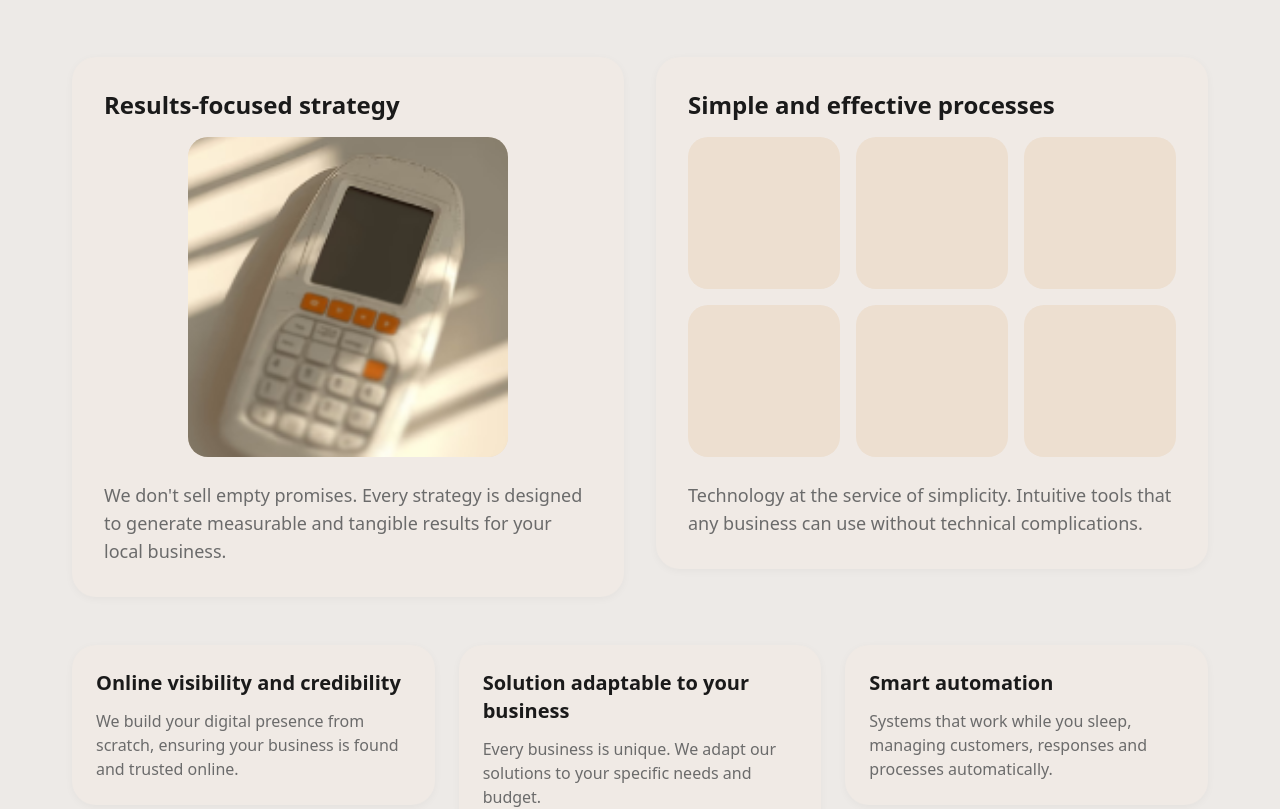
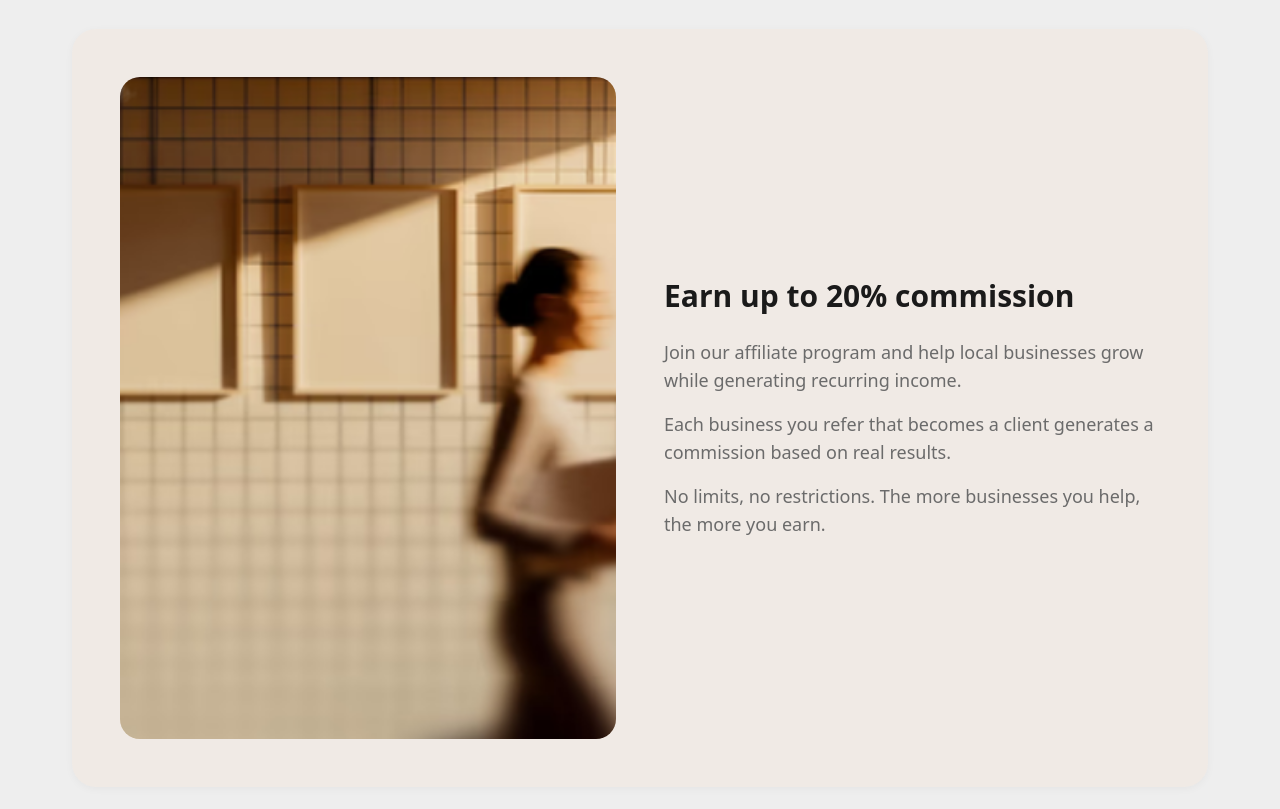
Before and after one commit to sergeiovitch63-create/publox-marketing, a Next.js app: page /en in a window 1280 px wide. Shown: the part 4120-4929 px from the top of the page. Built offline with nearby package versions, Linux system fonts and the light colour scheme.

Commit message:
Remove old home section and tighten layout

```diff
--- a/app/[locale]/page.tsx
+++ b/app/[locale]/page.tsx
@@ -6,7 +6,6 @@ import Section from '@/components/Section';
 import FadeIn from '@/components/FadeIn';
 import Button from '@/components/Button';
 import Card from '@/components/Card';
-import FrameImage from '@/components/FrameImage';
 import HeroMedia from '@/components/HeroMedia';
 import VideoPlaceholder from '@/components/VideoPlaceholder';
 
@@ -238,97 +237,6 @@ export default async function HomePage({
         </Container>
       </Section>
 
-      {/* SOLUCIÓN SECTION */}
-      <Section bgColor="soft-beige" className="py-20 md:py-24 lg:py-28">
-        <Container>
-          <FadeIn>
-            <h2 className="text-4xl md:text-5xl font-bold text-center mb-16 text-text-primary">
-              {t('solucion.titleLine1')}
-              <br />
-              {t('solucion.titleLine2')}
-            </h2>
-          </FadeIn>
-
-          {/* Row 1: 2 large cards */}
-          <div className="grid md:grid-cols-2 gap-8 mb-12">
-            <FadeIn>
-              <Card className="p-8 hover:shadow-soft-lg transition-shadow">
-                <h3 className="text-2xl font-bold mb-4 text-text-primary">
-                  {t('solucion.card1.title')}
-                </h3>
-                <div className="mb-6 relative aspect-square max-w-xs mx-auto rounded-image overflow-hidden bg-warm-beige">
-                  <Image
-                    src="/media/images/commission-system.png"
-                    alt={locale === 'es' ? 'Estrategia enfocada en resultados' : locale === 'en' ? 'Results-focused strategy' : 'Stratégie axée sur les résultats'}
-                    fill
-                    className="object-cover"
-                    sizes="(max-width: 768px) 100vw, 320px"
-                  />
-                </div>
-                <p className="text-text-secondary text-lg">
-                  {t('solucion.card1.text')}
-                </p>
-              </Card>
-            </FadeIn>
-
-            <FadeIn delay={0.1}>
-              <Card className="p-8 hover:shadow-soft-lg transition-shadow">
-                <h3 className="text-2xl font-bold mb-4 text-text-primary">
-                  {t('solucion.card2.title')}
-                </h3>
-                <div className="grid grid-cols-3 gap-4 mb-6">
-                  {[1, 2, 3, 4, 5, 6].map((i) => (
-                    <div
-                      key={i}
-                      className="aspect-square bg-warm-beige rounded-image"
-                    />
-                  ))}
-                </div>
-                <p className="text-text-secondary text-lg">
-                  {t('solucion.card2.text')}
-                </p>
-              </Card>
-            </FadeIn>
-          </div>
-
-          {/* Row 2: 3 small cards */}
-          <div className="grid md:grid-cols-3 gap-6">
-            <FadeIn>
-              <Card className="p-6 hover:shadow-soft-lg transition-shadow">
-                <h3 className="text-xl font-bold mb-3 text-text-primary">
-                  {t('solucion.card3.title')}
-                </h3>
-                <p className="text-text-secondary">
-                  {t('solucion.card3.text')}
-                </p>
-              </Card>
-            </FadeIn>
-
-            <FadeIn delay={0.1}>
-              <Card className="p-6 hover:shadow-soft-lg transition-shadow">
-                <h3 className="text-xl font-bold mb-3 text-text-primary">
-                  {t('solucion.card4.title')}
-                </h3>
-                <p className="text-text-secondary">
-                  {t('solucion.card4.text')}
-                </p>
-              </Card>
-            </FadeIn>
-
-            <FadeIn delay={0.2}>
-              <Card className="p-6 hover:shadow-soft-lg transition-shadow">
-                <h3 className="text-xl font-bold mb-3 text-text-primary">
-                  {t('solucion.card5.title')}
-                </h3>
-                <p className="text-text-secondary">
-                  {t('solucion.card5.text')}
-                </p>
-              </Card>
-            </FadeIn>
-          </div>
-        </Container>
-      </Section>
-
       {/* OPORTUNIDAD SECTION */}
       <Section className="py-20 md:py-24 lg:py-28">
         <Container>
--- a/messages/en.json
+++ b/messages/en.json
@@ -61,30 +61,6 @@
           "text1": "High-quality graphic materials for your business.",
           "text2": "Business cards, flyers, brochures and more, designed to make an impact.",
           "text3": "Professional printing that reflects the quality of your brand."
-        }
-      },
-      "solucion": {
-        "titleLine1": "A solution designed for",
-        "titleLine2": "local businesses",
-        "card1": {
-          "title": "Results-focused strategy",
-          "text": "We don't sell empty promises. Every strategy is designed to generate measurable and tangible results for your local business."
-        },
-        "card2": {
-          "title": "Simple and effective processes",
-          "text": "Technology at the service of simplicity. Intuitive tools that any business can use without technical complications."
-        },
-        "card3": {
-          "title": "Online visibility and credibility",
-          "text": "We build your digital presence from scratch, ensuring your business is found and trusted online."
-        },
-        "card4": {
-          "title": "Solution adaptable to your business",
-          "text": "Every business is unique. We adapt our solutions to your specific needs and budget."
-        },
-        "card5": {
-          "title": "Smart automation",
-          "text": "Systems that work while you sleep, managing customers, responses and processes automatically."
         }
       },
       "oportunidad": {
--- a/messages/es.json
+++ b/messages/es.json
@@ -61,30 +61,6 @@
           "text1": "Material gráfico de alta calidad para tu negocio.",
           "text2": "Tarjetas de visita, flyers, dípticos y más, diseñados para impactar.",
           "text3": "Impresión profesional que refleja la calidad de tu marca."
-        }
-      },
-      "solucion": {
-        "titleLine1": "Una solución pensada para",
-        "titleLine2": "negocios locales",
-        "card1": {
-          "title": "Estrategia enfocada en resultados",
-          "text": "No vendemos promesas vacías. Cada estrategia está diseñada para generar resultados medibles y tangibles para tu negocio local."
-        },
-        "card2": {
-          "title": "Procesos simples y eficaces",
-          "text": "Tecnología al servicio de la simplicidad. Herramientas intuitivas que cualquier negocio puede usar sin complicaciones técnicas."
-        },
-        "card3": {
-          "title": "Visibilidad y credibilidad online",
-          "text": "Construimos tu presencia digital desde cero, asegurando que tu negocio sea encontrado y confiable en línea."
-        },
-        "card4": {
-          "title": "Solución adaptable a tu negocio",
-          "text": "Cada negocio es único. Adaptamos nuestras soluciones a tus necesidades específicas y presupuesto."
-        },
-        "card5": {
-          "title": "Automatización inteligente",
-          "text": "Sistemas que trabajan mientras duermes, gestionando clientes, respuestas y procesos de forma automática."
         }
       },
       "oportunidad": {
--- a/messages/fr.json
+++ b/messages/fr.json
@@ -61,30 +61,6 @@
           "text1": "Matériel graphique de haute qualité pour votre entreprise.",
           "text2": "Cartes de visite, flyers, dépliants et plus, conçus pour avoir de l'impact.",
           "text3": "Impression professionnelle qui reflète la qualité de votre marque."
-        }
-      },
-      "solucion": {
-        "titleLine1": "Une solution pensée pour",
-        "titleLine2": "les entreprises locales",
-        "card1": {
-          "title": "Stratégie axée sur les résultats",
-          "text": "Nous ne vendons pas de promesses vides. Chaque stratégie est conçue pour générer des résultats mesurables et tangibles pour votre entreprise locale."
-        },
-        "card2": {
-          "title": "Processus simples et efficaces",
-          "text": "La technologie au service de la simplicité. Des outils intuitifs que toute entreprise peut utiliser sans complications techniques."
-        },
-        "card3": {
-          "title": "Visibilité et crédibilité en ligne",
-          "text": "Nous construisons votre présence digitale depuis zéro, garantissant que votre entreprise soit trouvée et fiable en ligne."
-        },
-        "card4": {
-          "title": "Solution adaptable à votre entreprise",
-          "text": "Chaque entreprise est unique. Nous adaptons nos solutions à vos besoins spécifiques et budget."
-        },
-        "card5": {
-          "title": "Automatisation intelligente",
-          "text": "Des systèmes qui travaillent pendant que vous dormez, gérant clients, réponses et processus de manière automatique."
         }
       },
       "oportunidad": {
```
